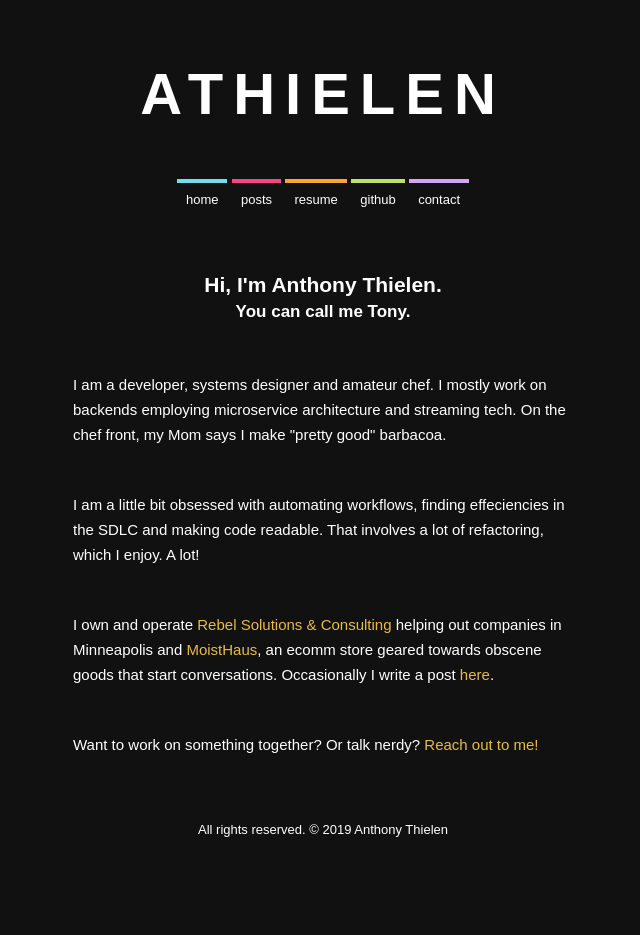
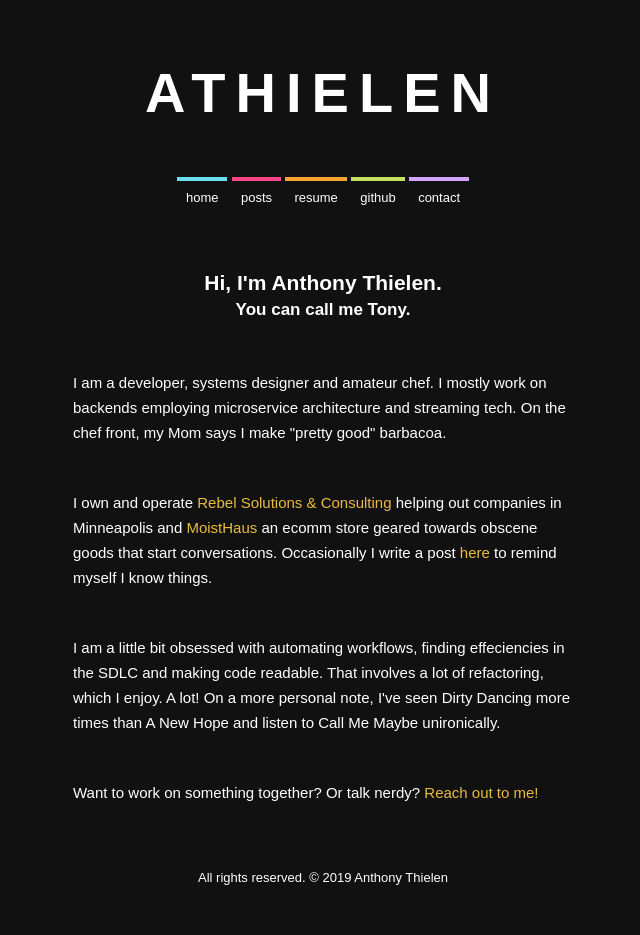
Before and after one commit to athielen/athielen.github.io, a Jekyll site: the page built from index.html, in a window 1280 px wide. Shown: the whole page, without its empty margins (317-957 px from the left). Built offline with Jekyll 4.4.1, drawn with Linux system fonts in a browser that asks for light colours; before the commit the page ends 900 px from its top, so only the background shows below that.

Commit message:
rearranged index.html, change title to percentage sizing

```diff
--- a/css/main.css
+++ b/css/main.css
@@ -19,7 +19,7 @@ body {
 .title {
   color: black;
   text-decoration: none;
-  font-size: 58px;
+  font-size: 350%;
   font-weight: bold;
   letter-spacing: 10px;
   color: #fff;
--- a/index.html
+++ b/index.html
@@ -17,11 +17,11 @@ title: Anthony Thielen
         </p>
 
         <p>
-          I am a little bit obsessed with automating workflows, finding effeciencies in the SDLC and making code readable. That involves a lot of refactoring, which I enjoy. A lot!
+          I own and operate <a class="web-links" href="http://rebelsolutions.io">Rebel Solutions & Consulting</a> helping out companies in Minneapolis and <a class="web-links" href="http://moisthaus.com">MoistHaus</a> an ecomm store geared towards obscene goods that start conversations. Occasionally I write a post <a class="web-links" href="https://blog.anthonythielen.com/">here</a> to remind myself I know things.
         </p>
 
         <p>
-          I own and operate <a class="web-links" href="http://rebelsolutions.io">Rebel Solutions & Consulting</a> helping out companies in Minneapolis and <a class="web-links" href="http://moisthaus.com">MoistHaus</a>, an ecomm store geared towards obscene goods that start conversations. Occasionally I write a post <a class="web-links" href="https://blog.anthonythielen.com/">here</a>.
+          I am a little bit obsessed with automating workflows, finding effeciencies in the SDLC and making code readable. That involves a lot of refactoring, which I enjoy. A lot! On a more personal note, I've seen Dirty Dancing more times than A New Hope and listen to Call Me Maybe unironically.
         </p>
 
         <p>
```
